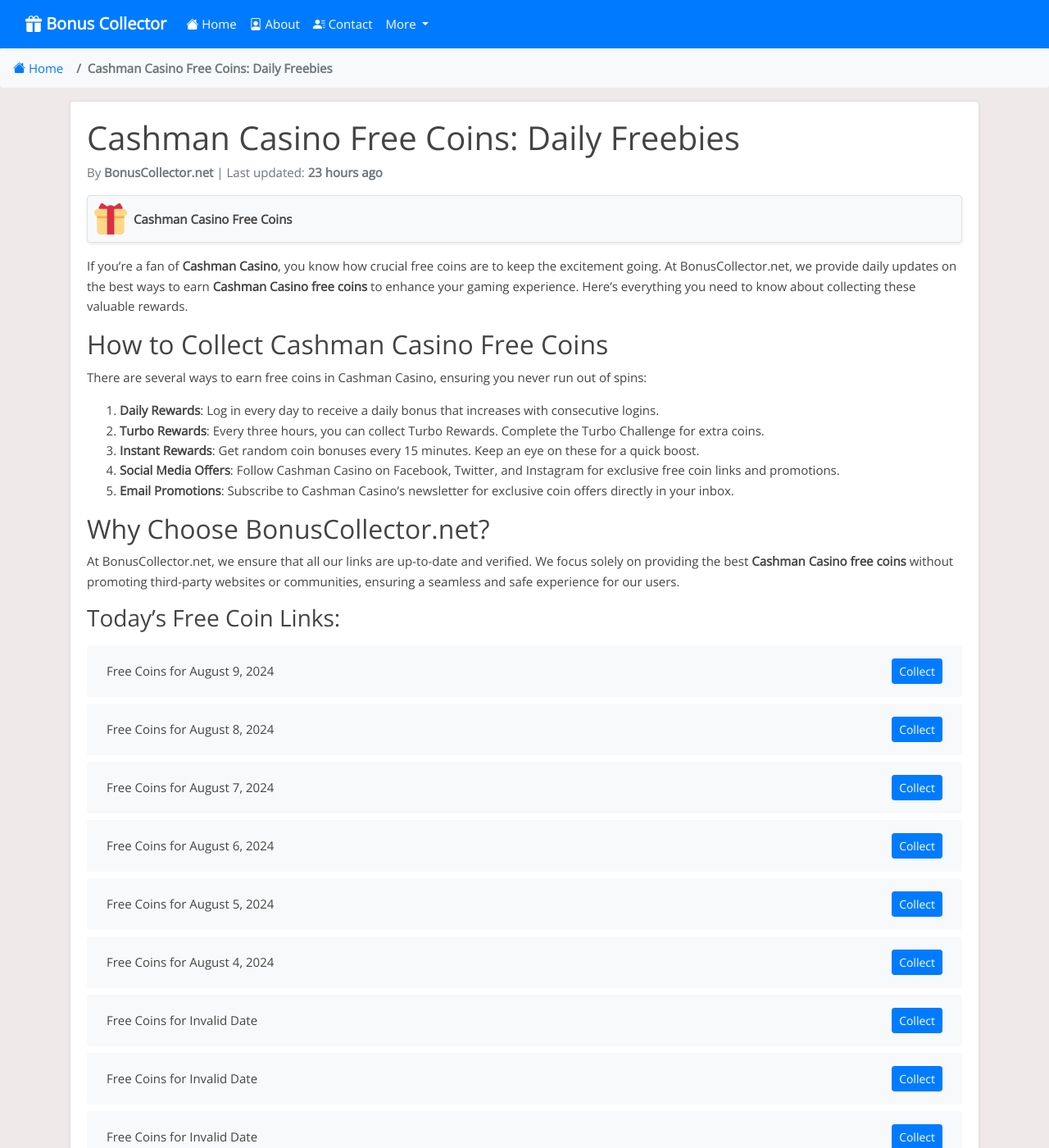
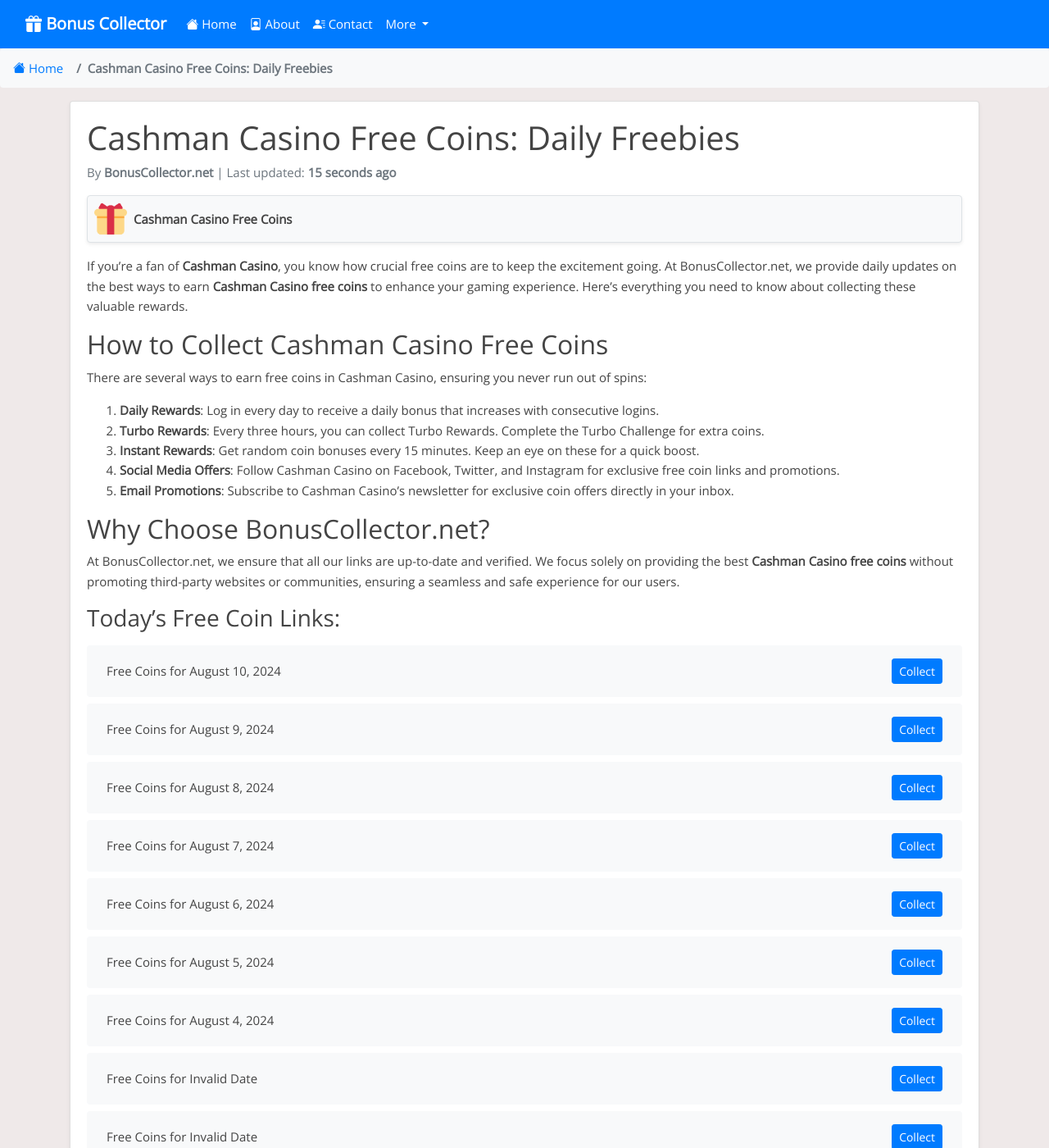
Before and after one commit to Prollad99/bs-net, a Jekyll site: the page built from _posts/2024-07-04-cashman-casino.md, in a window 1280 px wide and 1400 px high. Shown: the whole window at 82% size. Built offline with Jekyll 4.4.1, drawn with Linux system fonts in a browser that asks for light colours; nearby versions of some CDN libraries; comment, search, counter and statistics services are not loaded.

Commit message:
Update cashman-casino reward links and last modified date

```diff
--- a/_data/include_files.yml
+++ b/_data/include_files.yml
@@ -41,7 +41,7 @@
   last_modified: 2024-08-10 06:36:57
 
 cashman-casino.html:
-  last_modified: 2024-08-09 14:07:12
+  last_modified: 2024-08-10 13:50:13
 
 pop-slots.html:
   last_modified: 2024-08-10 04:38:13
--- a/_includes/cashman-casino.html
+++ b/_includes/cashman-casino.html
@@ -1,4 +1,8 @@
 <ul class="list-group mt-3 mb-4">
+  <li class="list-group-item d-flex justify-content-between align-items-center">
+    <span>Free Coins for August 10, 2024</span>
+    <a href="https://bit.ly/3Y7X5Km" class="btn btn-primary btn-sm">Collect</a>
+  </li>
   <li class="list-group-item d-flex justify-content-between align-items-center">
     <span>Free Coins for August 9, 2024</span>
     <a href="https://bit.ly/3vU26tM" class="btn btn-primary btn-sm">Collect</a>
@@ -395,8 +399,4 @@
     <span>Free Coins for Invalid Date</span>
     <a href="https://bit.ly/43PQQvC" class="btn btn-primary btn-sm">Collect</a>
   </li>
-  <li class="list-group-item d-flex justify-content-between align-items-center">
-    <span>Free Coins for Invalid Date</span>
-    <a href="https://bit.ly/4cMEcl3" class="btn btn-primary btn-sm">Collect</a>
-  </li>
 </ul>
```
Also changed, not shown: links-json/cashman-casino.json (+4 -3 lines).
